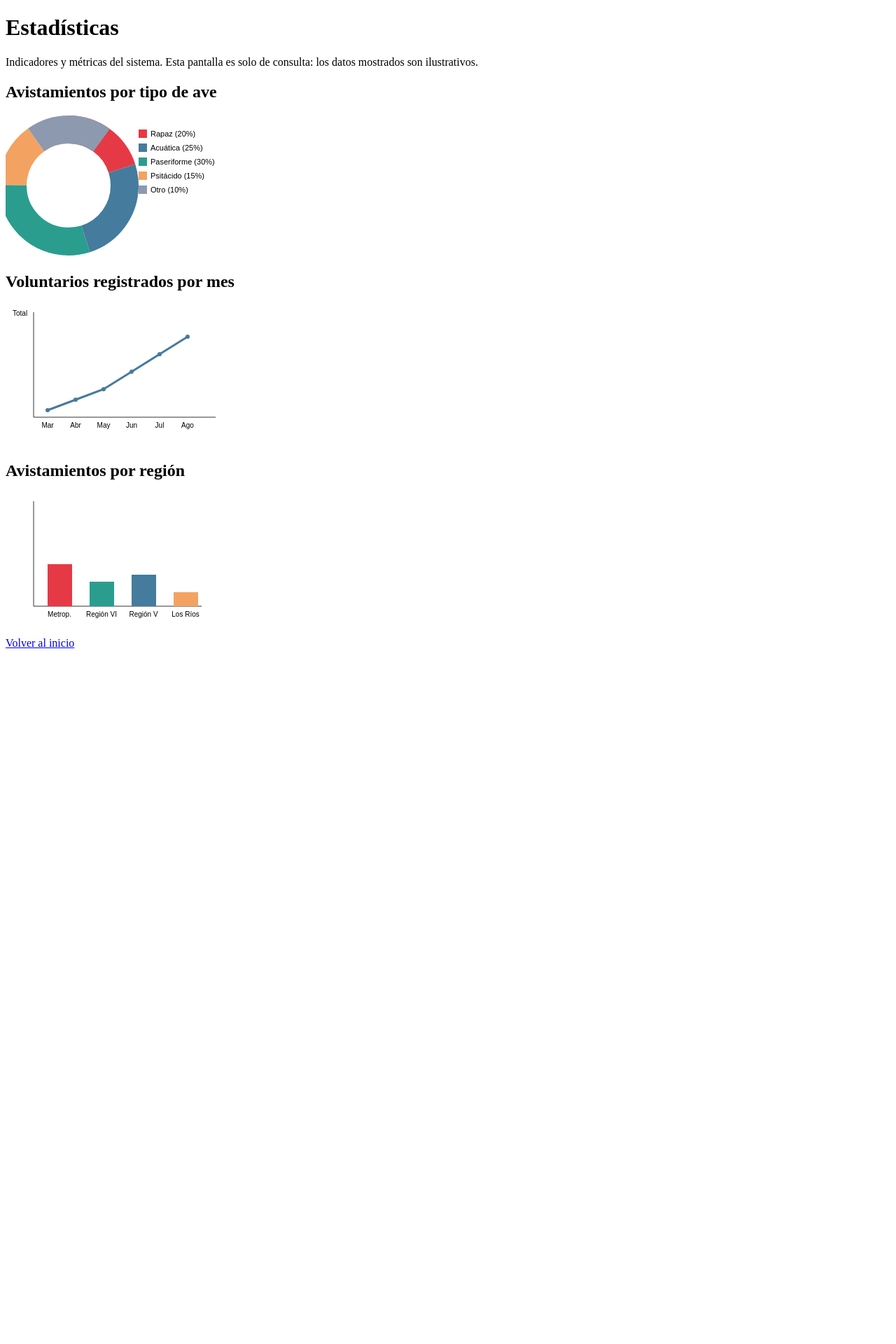
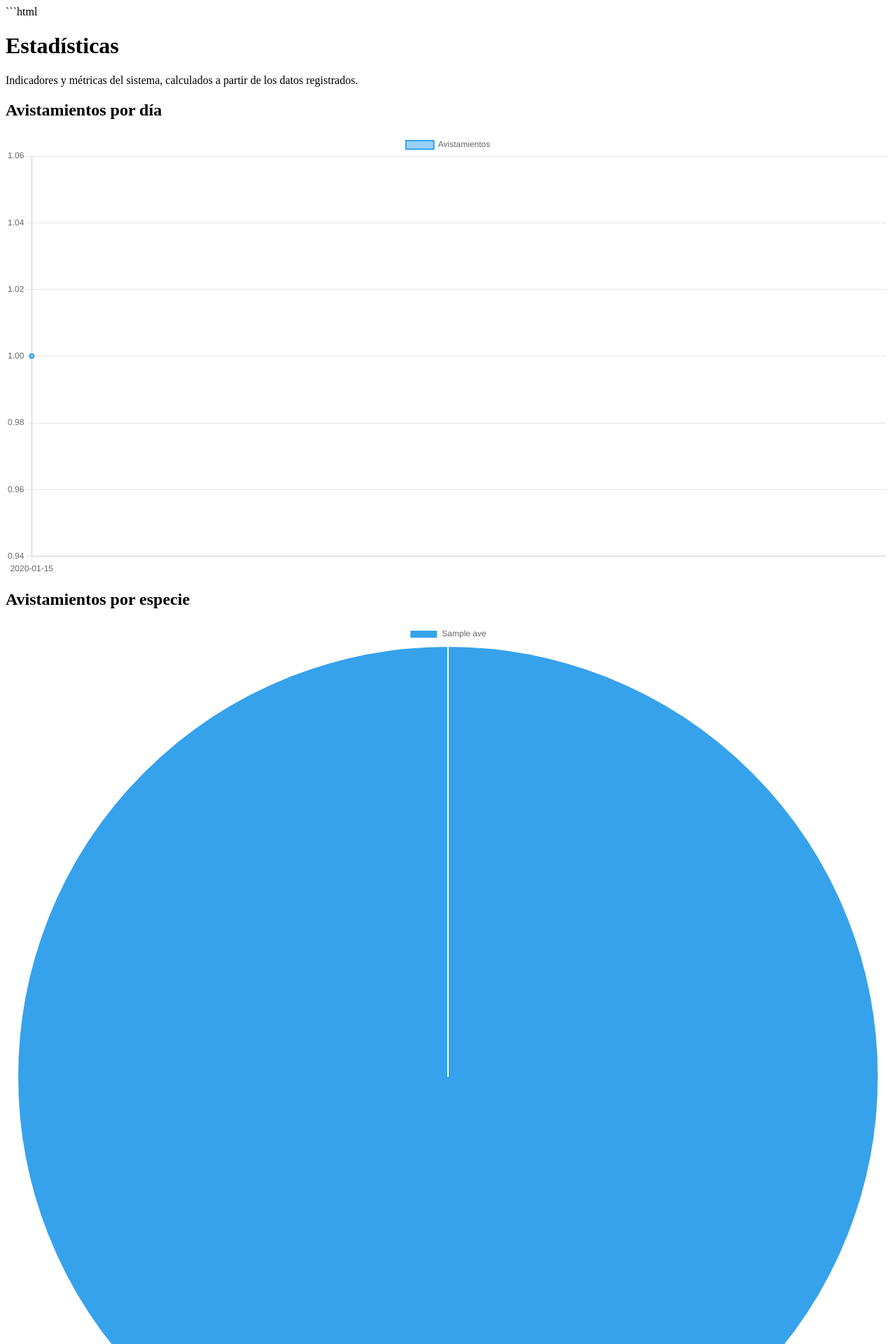
Before and after one commit to zeliecoupey/desarrollo_web_zelie_coupey, a Flask app: page /estadisticas in a window 1280 px wide. Shown: the top 1920 px of the page at 70% size. Before the commit the page ends 926 px from the top, so only its background shows below. Run offline with Flask 3, Linux system fonts and the light colour scheme; tables that the repository leaves empty hold one stand-in row (values such as "Sample post").

Commit message:
estadisticas + read me

````diff
--- a/app.py
+++ b/app.py
@@ -171,22 +171,34 @@ def estadisticas():
     return render_template("estadisticas.html")
 
 
-if __name__ == "__main__":
-    app.run(debug=True)
+
+
 
 @app.route("/api/avistamientos/<int:avistamiento_id>/comentarios", methods=["GET"])
 def api_listar_comentarios(avistamiento_id):
     sesion = Session()
+
+    # Verificar que el avistamiento existe
+    if sesion.get(Avistamiento, avistamiento_id) is None:
+        abort(404)
+
     consulta = (
         select(Comentario)
         .where(Comentario.avistamiento_id == avistamiento_id)
         .order_by(Comentario.fecha.desc())
     )
+
     comentarios = sesion.execute(consulta).scalars().all()
+
     return jsonify([
-        {"nombre": c.nombre, "texto": c.texto, "fecha": c.fecha.strftime("%d-%m-%Y %H:%M")}
+        {
+            "nombre": c.nombre,
+            "texto": c.texto,
+            "fecha": c.fecha.strftime("%d-%m-%Y %H:%M")
+        }
         for c in comentarios
     ])
+
 
 
 @app.route("/api/avistamientos/<int:avistamiento_id>/comentarios", methods=["POST"])
@@ -216,3 +228,72 @@ def api_agregar_comentario(avistamiento_id):
         "texto": comentario.texto,
         "fecha": comentario.fecha.strftime("%d-%m-%Y %H:%M"),
     }), 201
+
+@app.route("/api/estadisticas")
+def api_estadisticas():
+    sesion = Session()
+
+    # 1. Avistamientos por día
+    consulta_dias = (
+        select(
+            func.date(Avistamiento.fecha_hora).label("fecha"),
+            func.count(Avistamiento.id).label("total")
+        )
+        .group_by(func.date(Avistamiento.fecha_hora))
+        .order_by(func.date(Avistamiento.fecha_hora))
+    )
+
+    avistamientos_por_dia = sesion.execute(consulta_dias).all()
+
+    # 2. Avistamientos por especie de ave
+    consulta_aves = (
+        select(
+            Ave.nombre.label("ave"),
+            func.count(Avistamiento.id).label("total")
+        )
+        .join(Avistamiento, Avistamiento.ave_id == Ave.id)
+        .group_by(Ave.id, Ave.nombre)
+        .order_by(func.count(Avistamiento.id).desc())
+    )
+
+    avistamientos_por_ave = sesion.execute(consulta_aves).all()
+
+    # 3. Voluntarios por comuna
+    consulta_comunas = (
+        select(
+            Comuna.nombre.label("comuna"),
+            func.count(Voluntario.id).label("total")
+        )
+        .join(Voluntario, Voluntario.comuna_id == Comuna.id)
+        .group_by(Comuna.id, Comuna.nombre)
+        .order_by(func.count(Voluntario.id).desc())
+    )
+
+    voluntarios_por_comuna = sesion.execute(consulta_comunas).all()
+
+    return jsonify({
+        "avistamientos_por_dia": [
+            {
+                "fecha": fecha.strftime("%Y-%m-%d"),
+                "total": total
+            }
+            for fecha, total in avistamientos_por_dia
+        ],
+        "avistamientos_por_ave": [
+            {
+                "ave": ave,
+                "total": total
+            }
+            for ave, total in avistamientos_por_ave
+        ],
+        "voluntarios_por_comuna": [
+            {
+                "comuna": comuna,
+                "total": total
+            }
+            for comuna, total in voluntarios_por_comuna
+        ]
+    })
+
+if __name__ == "__main__":
+    app.run(debug=True)
--- /dev/null
+++ b/static/estadisticas.js
@@ -0,0 +1,54 @@
+
+fetch("/api/estadisticas")
+    .then(response => {
+        if (!response.ok) {
+            throw new Error("Error al obtener las estadísticas");
+        }
+        return response.json();
+    })
+    .then(datos => {
+        // Gráfico de avistamientos por día
+        new Chart(document.getElementById("grafico-avistamientos-dia"), {
+            type: "line",
+            data: {
+                labels: datos.avistamientos_por_dia.map(item => item.fecha),
+                datasets: [{
+                    label: "Avistamientos",
+                    data: datos.avistamientos_por_dia.map(item => item.total),
+                    borderWidth: 2,
+                    tension: 0.2
+                }]
+            }
+        });
+
+        // Gráfico de avistamientos por especie
+        new Chart(document.getElementById("grafico-avistamientos-ave"), {
+            type: "pie",
+            data: {
+                labels: datos.avistamientos_por_ave.map(item => item.ave),
+                datasets: [{
+                    label: "Avistamientos",
+                    data: datos.avistamientos_por_ave.map(item => item.total)
+                }]
+            }
+        });
+
+        // Gráfico de voluntarios por comuna
+        new Chart(document.getElementById("grafico-voluntarios-comuna"), {
+            type: "bar",
+            data: {
+                labels: datos.voluntarios_por_comuna.map(item => item.comuna),
+                datasets: [{
+                    label: "Voluntarios",
+                    data: datos.voluntarios_por_comuna.map(item => item.total),
+                    borderWidth: 1
+                }]
+            },
+            options: {
+                indexAxis: "y"
+            }
+        });
+    })
+    .catch(error => {
+        console.error("Error al cargar las estadísticas:", error);
+    });
--- a/templates/estadisticas.html
+++ b/templates/estadisticas.html
@@ -1,3 +1,4 @@
+```html
 <!DOCTYPE html>
 <html lang="es">
 <head>
@@ -10,77 +11,23 @@
 
 <main>
     <h1>Estadísticas</h1>
-    <p>Indicadores y métricas del sistema. Esta pantalla es solo de consulta: los datos mostrados son ilustrativos.</p>
+    <p>Indicadores y métricas del sistema, calculados a partir de los datos registrados.</p>
 
-    <section>
-        <h2>Avistamientos por tipo de ave</h2>
-        <svg viewBox="0 0 300 200" width="300" height="200" role="img" aria-label="Gráfico de torta con el porcentaje de avistamientos por tipo de ave">
-            <g transform="translate(90,100) rotate(-90)">
-                <circle r="80" fill="none" stroke="#e63946" stroke-width="40" stroke-dasharray="100.53 402.12" stroke-dashoffset="0"></circle>
-                <circle r="80" fill="none" stroke="#457b9d" stroke-width="40" stroke-dasharray="125.66 402.12" stroke-dashoffset="-100.53"></circle>
-                <circle r="80" fill="none" stroke="#2a9d8f" stroke-width="40" stroke-dasharray="150.80 402.12" stroke-dashoffset="-226.19"></circle>
-                <circle r="80" fill="none" stroke="#f4a261" stroke-width="40" stroke-dasharray="75.40 402.12" stroke-dashoffset="-376.99"></circle>
-                <circle r="80" fill="none" stroke="#8d99ae" stroke-width="40" stroke-dasharray="50.27 402.12" stroke-dashoffset="-452.39"></circle>
-            </g>
-            <g font-size="11" font-family="Arial, sans-serif">
-                <rect x="190" y="20"  width="12" height="12" fill="#e63946"></rect><text x="207" y="30">Rapaz (20%)</text>
-                <rect x="190" y="40"  width="12" height="12" fill="#457b9d"></rect><text x="207" y="50">Acuática (25%)</text>
-                <rect x="190" y="60"  width="12" height="12" fill="#2a9d8f"></rect><text x="207" y="70">Paseriforme (30%)</text>
-                <rect x="190" y="80"  width="12" height="12" fill="#f4a261"></rect><text x="207" y="90">Psitácido (15%)</text>
-                <rect x="190" y="100" width="12" height="12" fill="#8d99ae"></rect><text x="207" y="110">Otro (10%)</text>
-            </g>
-        </svg>
-    </section>
+    <h2>Avistamientos por día</h2>
+    <canvas id="grafico-avistamientos-dia"></canvas>
 
-    <section>
-        <h2>Voluntarios registrados por mes</h2>
-        <svg viewBox="0 0 320 200" width="320" height="200" role="img" aria-label="Gráfico de línea con el total de voluntarios registrados acumulados por mes">
-            <line x1="40" y1="10" x2="40" y2="160" stroke="#333"></line>
-            <line x1="40" y1="160" x2="300" y2="160" stroke="#333"></line>
+    <h2>Avistamientos por especie</h2>
+    <canvas id="grafico-avistamientos-ave"></canvas>
 
-            <polyline points="60,150 100,135 140,120 180,95 220,70 260,45"
-                      fill="none" stroke="#457b9d" stroke-width="3"></polyline>
-            <circle cx="60"  cy="150" r="3" fill="#457b9d"></circle>
-            <circle cx="100" cy="135" r="3" fill="#457b9d"></circle>
-            <circle cx="140" cy="120" r="3" fill="#457b9d"></circle>
-            <circle cx="180" cy="95"  r="3" fill="#457b9d"></circle>
-            <circle cx="220" cy="70"  r="3" fill="#457b9d"></circle>
-            <circle cx="260" cy="45"  r="3" fill="#457b9d"></circle>
-
-            <g font-size="10" font-family="Arial, sans-serif" text-anchor="middle">
-                <text x="60"  y="175">Mar</text>
-                <text x="100" y="175">Abr</text>
-                <text x="140" y="175">May</text>
-                <text x="180" y="175">Jun</text>
-                <text x="220" y="175">Jul</text>
-                <text x="260" y="175">Ago</text>
-            </g>
-            <text x="10" y="15" font-size="10" font-family="Arial, sans-serif">Total</text>
-        </svg>
-    </section>
-
-    <section>
-        <h2>Avistamientos por región</h2>
-        <svg viewBox="0 0 300 200" width="300" height="200" role="img" aria-label="Gráfico de barras con el total de avistamientos por región">
-            <line x1="40" y1="10" x2="40" y2="160" stroke="#333"></line>
-            <line x1="40" y1="160" x2="280" y2="160" stroke="#333"></line>
-
-            <rect x="60"  y="100" width="35" height="60" fill="#e63946"></rect>
-            <rect x="120" y="125" width="35" height="35" fill="#2a9d8f"></rect>
-            <rect x="180" y="115" width="35" height="45" fill="#457b9d"></rect>
-            <rect x="240" y="140" width="35" height="20" fill="#f4a261"></rect>
-
-            <g font-size="10" font-family="Arial, sans-serif" text-anchor="middle">
-                <text x="77"  y="175">Metrop.</text>
-                <text x="137" y="175">Región VI</text>
-                <text x="197" y="175">Región V</text>
-                <text x="257" y="175">Los Ríos</text>
-            </g>
-        </svg>
-    </section>
+    <h2>Voluntarios por comuna</h2>
+    <canvas id="grafico-voluntarios-comuna"></canvas>
 
     <a href="{{ url_for('inicio') }}">Volver al inicio</a>
 </main>
 
+<script src="https://cdn.jsdelivr.net/npm/chart.js"></script>
+<script src="{{ url_for('static', filename='estadisticas.js') }}"></script>
+
 </body>
 </html>
+```
````
Also changed, not shown: static/comentarios.js (added, +153 -0 lines), templates/detalle.html (+77 -2 lines), README.md, uploads/4bb87f1a85b94aa595971110ed63f0b1.jpg (deleted), uploads/4bb87f1a85b94aa595971110ed63f0b1.png (added), uploads/a9195ba3e10d48adba7c9f19f8032133.png (added).
